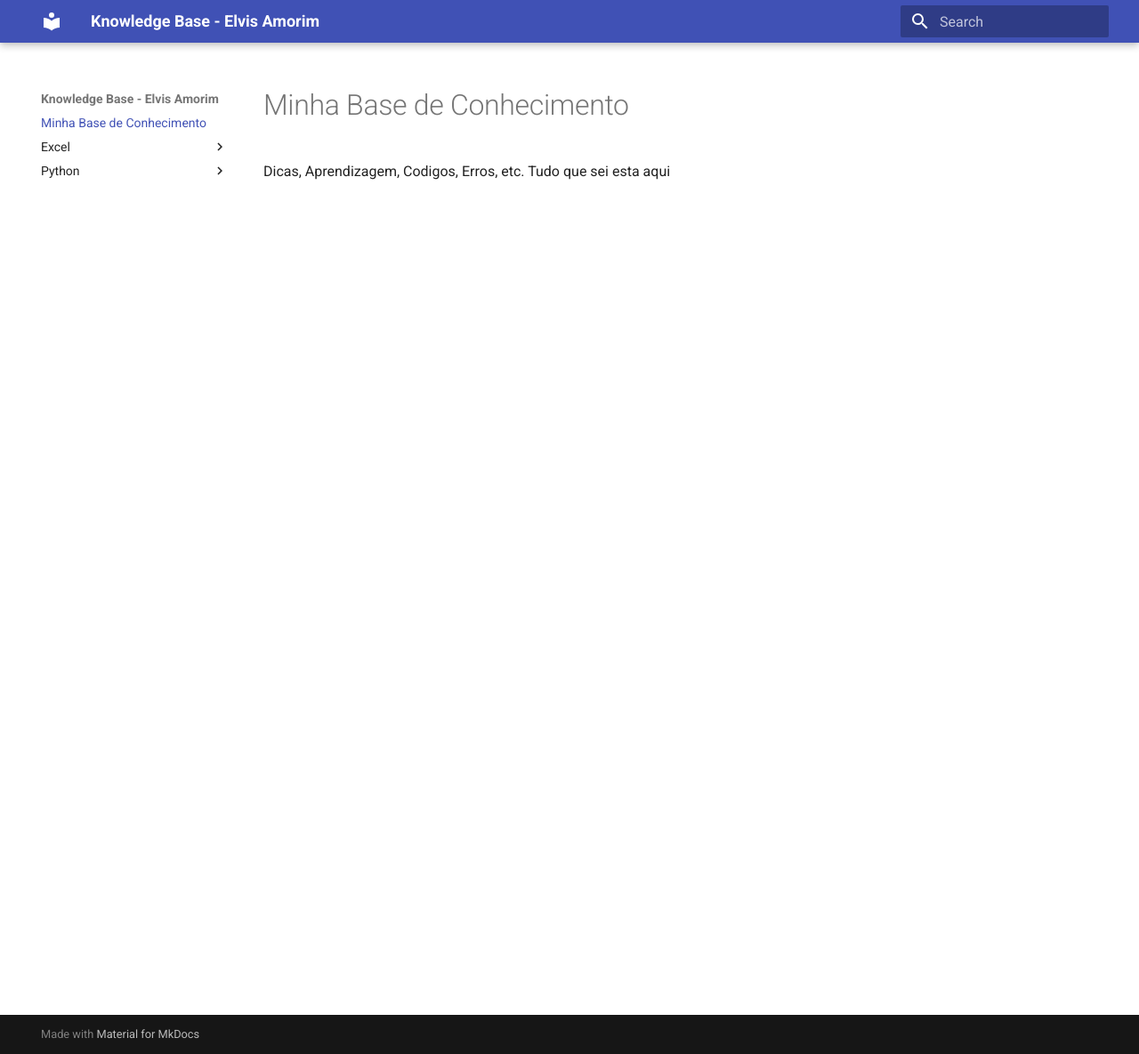
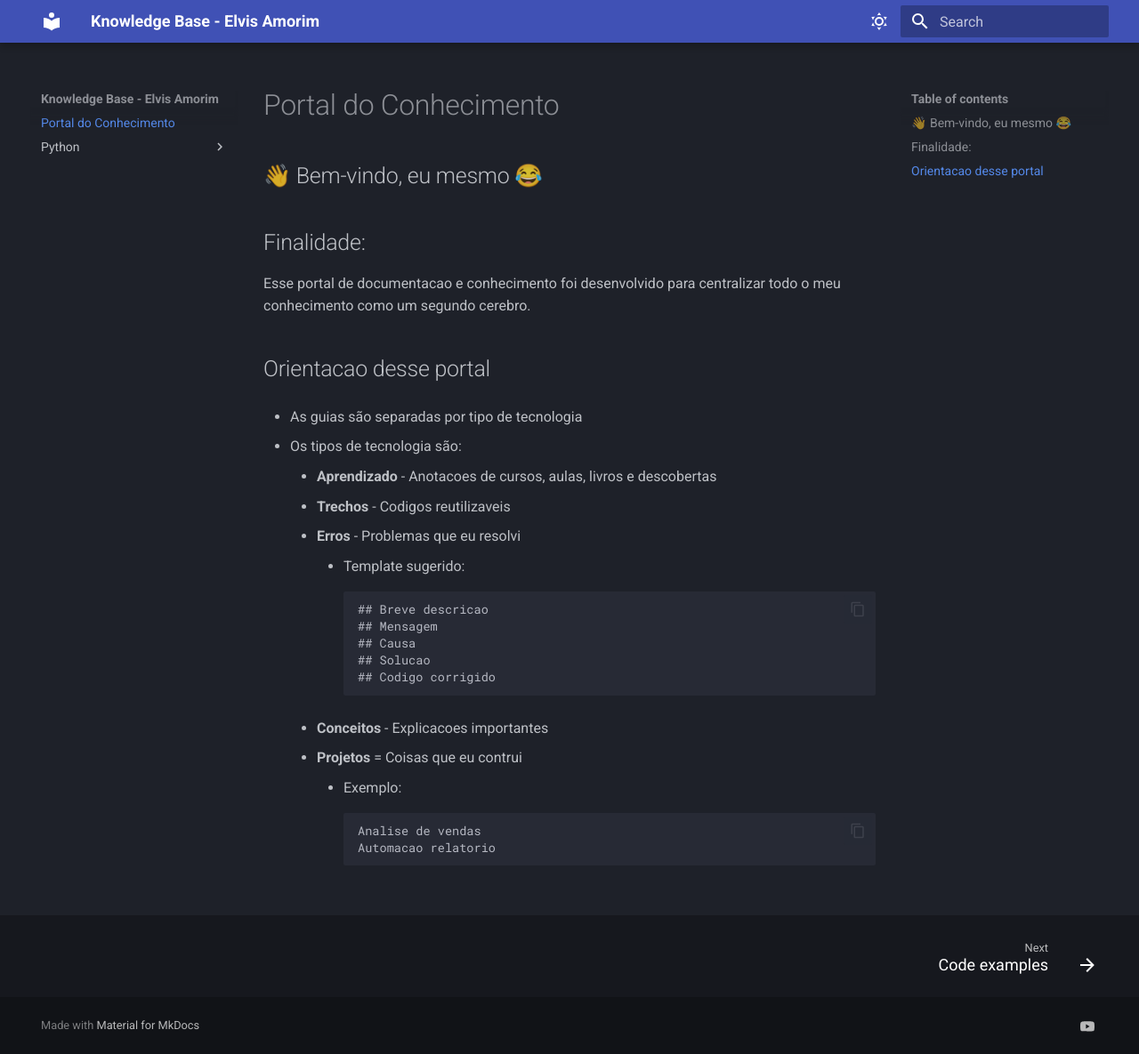
Before and after one commit to ElvisAmorim/base-conhecimento, an MkDocs documentation site: the page built from docs/index.md, in a window 1280 px wide and 1185 px high. Shown: the whole window at 89% size. Built offline with MkDocs 1.6.1 and Material for MkDocs 9.7.7, drawn with Linux system fonts in a browser that asks for light colours.

Commit message:
Personalizacao do mkdocs

```diff
--- a/docs/index.md
+++ b/docs/index.md
@@ -1,3 +1,31 @@
-# Minha Base de Conhecimento
+# Portal do Conhecimento
 
-Dicas, Aprendizagem, Codigos, Erros, etc. Tudo que sei esta aqui
+## 👋 Bem-vindo, eu mesmo 😂
+
+## Finalidade:
+
+Esse portal de documentacao e conhecimento foi desenvolvido para centralizar todo o meu conhecimento como um segundo cerebro.
+
+## Orientacao desse portal
+
+* As guias são separadas por tipo de tecnologia
+
+* Os tipos de tecnologia são:
+
+    - **Aprendizado** - Anotacoes de cursos, aulas, livros e descobertas
+    - **Trechos** - Codigos reutilizaveis
+    - **Erros** - Problemas que eu resolvi
+        - Template sugerido:
+
+                ## Breve descricao
+                ## Mensagem
+                ## Causa
+                ## Solucao
+                ## Codigo corrigido
+
+    - **Conceitos** - Explicacoes importantes
+    - **Projetos** = Coisas que eu contrui
+        - Exemplo:
+
+                Analise de vendas
+                Automacao relatorio
--- a/mkdocs.yml
+++ b/mkdocs.yml
@@ -2,3 +2,58 @@ site_name: Knowledge Base - Elvis Amorim
 
 theme:
   name: material
+  palette:
+    # botao dark
+    # Dark Mode
+    - scheme: slate
+      toggle:
+        icon: material/weather-sunny
+        name: Dark mode
+      # primary: blue
+      accent: deep purple
+
+    # Light Mode
+    - scheme: default
+      toggle:
+        icon: material/weather-night
+        name: Light mode
+      # primary: blue
+      accent: deep orange
+  features:
+    - content.code.copy
+    # - content.code.select
+    # Habilitando navegacao paginas
+    - navigation.footer
+
+# Habilitar emojis e icones do Material MkDocs
+# markdown_extensions:
+#   - attr_list
+#   - pymdownx.emoji:
+#       emoji_index: !!python/name:material.extensions.emoji.twemoji
+#       emoji_generator: !!python/name:material.extensions.emoji.to_svg
+
+# Melhoria de bloco de codigo
+markdown_extensions:
+  - pymdownx.highlight:
+      anchor_linenums: true
+      line_spans: __span
+      pygments_lang_class: true
+  - pymdownx.inlinehilite
+  - pymdownx.snippets
+  - pymdownx.superfences:
+      custom_fences:
+        - name: mermaid
+          class: mermaid
+          format:
+            !!python/name:pymdownx.superfences.fence_code_format # Habilitar bloco de sanfona
+
+
+  - admonition
+  - pymdownx.details
+
+# Habilitando icones no rodape
+extra:
+  generator: true
+  social:
+    - icon: simple/youtube
+      link: https://youtube.com.br
```
Also changed, not shown: docs/excel/Formulas.md (deleted, +0 -1 lines), docs/python/Conhecimento Gerais.md (deleted, +0 -6 lines), docs/python/trechos/code-examples.md (added, +147 -0 lines), docs/python/trechos/trechos.md (added, +10 -0 lines), docs/python/Pandas.md (deleted), docs/python/Streamlit.md (deleted).
